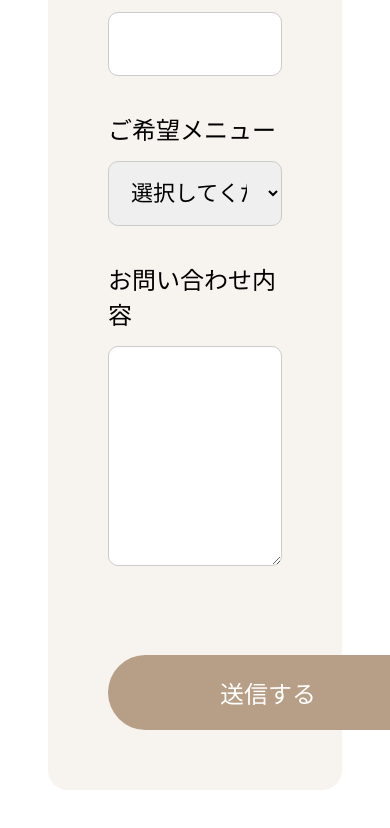
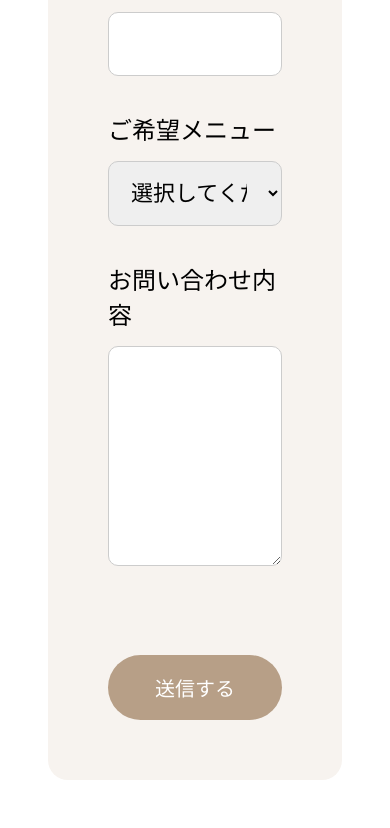
Before and after one commit to ri2000re2004-blip/atelier-lueur, a plain HTML site: page reserve.html in a window 390 px wide. Shown: the part 1278-2106 px from the top of the page. Drawn offline with Linux system fonts and the light colour scheme.

Commit message:
レスポンシブ修正

```diff
--- a/css/style.css
+++ b/css/style.css
@@ -692,5 +692,12 @@ flex-direction: column;
  margin: 60px 20px;
  padding: 40px 20px;
 }
+.reserve-form button{
+    width:100%;
+    max-width:280px;
+    padding:18px;
+    font-size:20px;
+    box-sizing:border-box;
+}
 
 }
```
